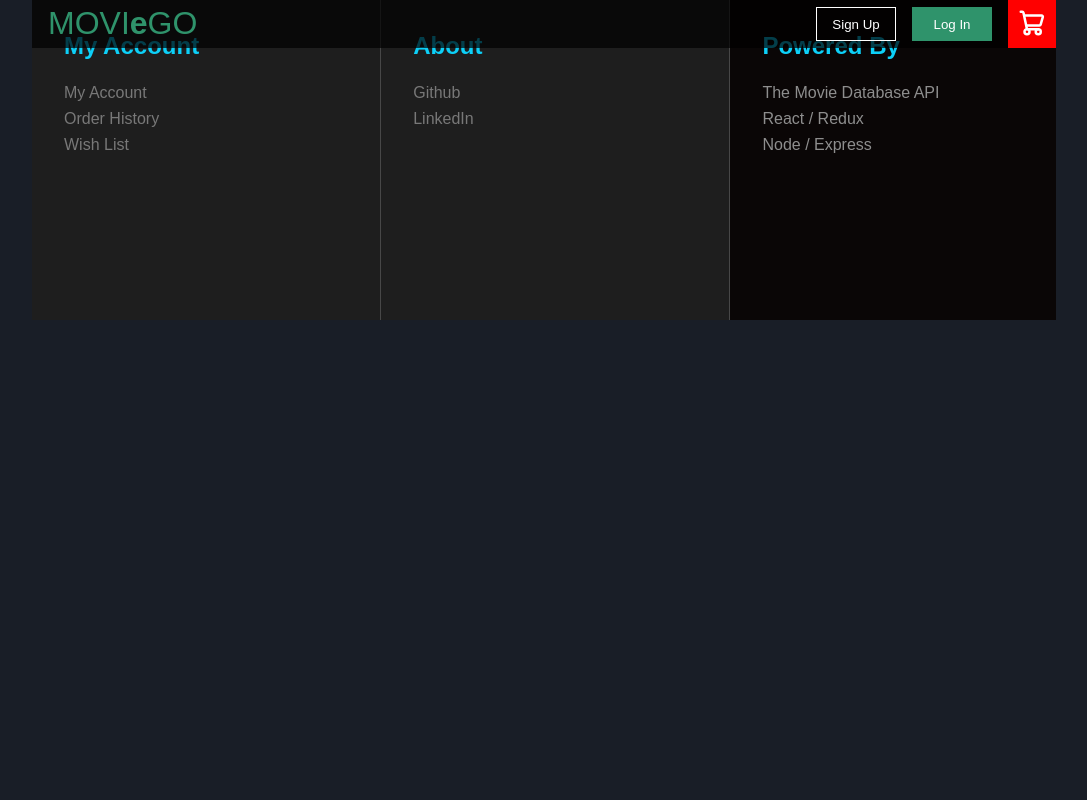
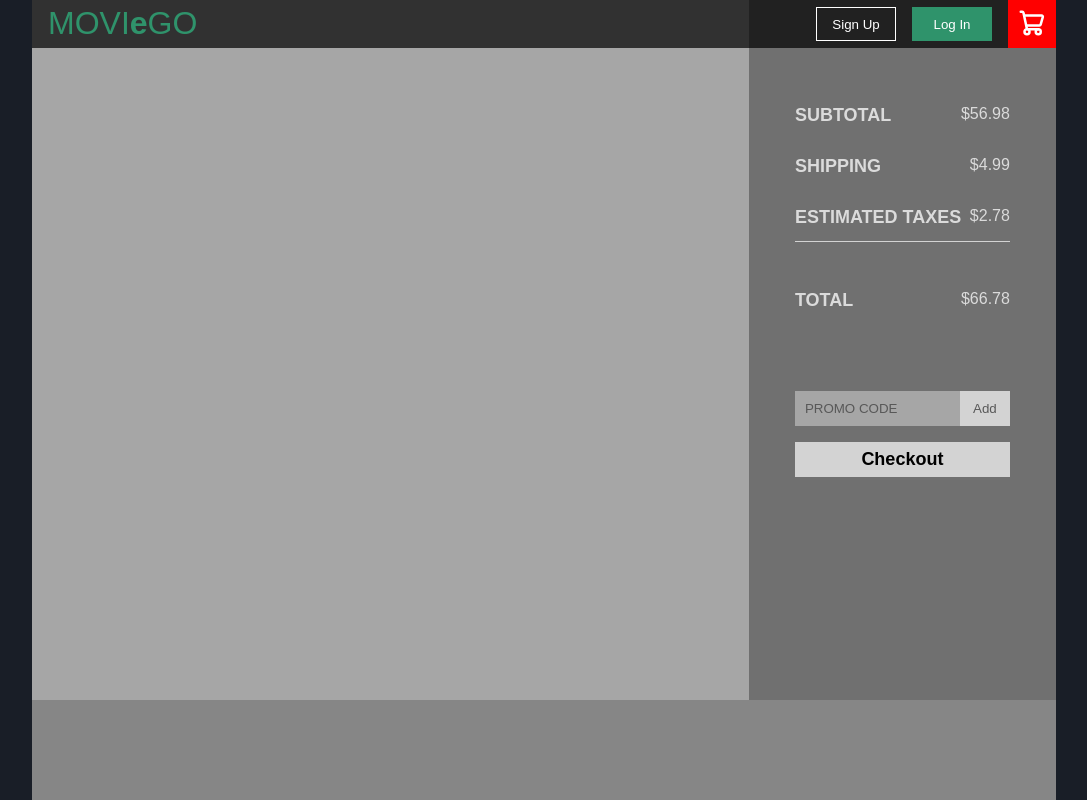
Before and after one commit to RohanMangroo/eCommerceProject, a React (Create React App) app in the folder frontend/: page /cart in a window 1280 px wide. Shown: the top 800 px of the page, without its empty margins (96-1183 px from the left). Built offline with nearby package versions, Linux system fonts and the light colour scheme.

Commit message:
working on cart page

```diff
--- /dev/null
+++ b/frontend/src/components/Cart.js
@@ -0,0 +1,54 @@
+import React from 'react';
+import '../styles/cart-total.css';
+
+export default function Cart() {
+  return (
+    <div>
+      <div className="cart-page flex-col">
+        <section className="cart-top flex-row">
+          <div className="cart-orders">
+            <div className="cart-row"></div>
+          </div>
+          <div className="cart-total-container flex-col center-items">
+            <div className="cart-total-subcontainer flex-col">
+              <div>
+                <span className="cart-subtotal">SUBTOTAL</span>
+                <span className="amount-txt">$56.98</span>
+              </div>
+              <div>
+                <span className="cart-shipping">SHIPPING</span>
+                <span className="amount-txt">$4.99</span>
+              </div>
+              <div className="cart-tax">
+                <span>ESTIMATED TAXES</span>
+                <span className="amount-txt">$2.78</span>
+              </div>
+              <div className="cart-total">
+                <span>TOTAL</span>
+                <span className="amount-txt">$66.78</span>
+              </div>
+
+              <div className="cart-promo-code">
+                <form>
+                  <label htmlFor="promo-code"></label>
+                  <input
+                    defaultValue="PROMO CODE"
+                    type="text"
+                    name="promo-code"
+                    id="promo-code"
+                  ></input>
+                  <button className="promo-btn">Add</button>
+                </form>
+              </div>
+
+              <div className="cart-checkout">
+                <span>Checkout</span>
+              </div>
+            </div>
+          </div>
+        </section>
+        <section className="cart-bottom"></section>
+      </div>
+    </div>
+  );
+}
--- a/frontend/src/components/Navbar.js
+++ b/frontend/src/components/Navbar.js
@@ -11,7 +11,7 @@ export default function Navbar({ toggleLogin }) {
       <button className="nav-btn login-btn" onClick={toggleLogin}>
         Log In
       </button>
-      <Link to="/">
+      <Link to="/cart">
         <button className="cart">
           <CartIcon />
         </button>
--- a/frontend/src/components/UniversalRoutes.js
+++ b/frontend/src/components/UniversalRoutes.js
@@ -1,6 +1,7 @@
 import React from 'react';
 import { Routes, Route } from 'react-router-dom';
 import Homepage from './Homepage';
+import Cart from './Cart';
 import SignUp from './SignUp';
 import SingleMovie from './SingleMovie';
 
@@ -9,6 +10,7 @@ export default function UniversalRoutes() {
     <>
       <Routes>
         <Route path="/" element={<Homepage />}></Route>
+        <Route path="/cart" element={<Cart />}></Route>
         <Route path="/signUp" element={<SignUp />}></Route>
         <Route path="/movie/:id" element={<SingleMovie />}></Route>
       </Routes>
--- /dev/null
+++ b/frontend/src/styles/cart-total.css
@@ -0,0 +1,98 @@
+.cart-page {
+  width: 100%;
+  height: 1000px;
+}
+
+.cart-top {
+  width: 100%;
+  height: 70%;
+}
+
+.cart-orders {
+  height: 100%;
+  width: 70%;
+  background-color: rgb(166, 166, 166);
+}
+
+.cart-total-container {
+  height: 100%;
+  width: 30%;
+  background-color: rgb(112, 112, 112);
+}
+
+.cart-total-subcontainer {
+  height: 70%;
+  width: 70%;
+  justify-content: flex-start;
+  gap: 1rem;
+}
+
+.cart-total-subcontainer div {
+  height: 35px;
+  width: 100%;
+  /* background-color: rgb(59, 59, 59); */
+  font-family: sans-serif;
+  font-size: large;
+  font-weight: bold;
+  color: rgb(219, 219, 219);
+  display: flex;
+  justify-content: space-between;
+}
+
+.cart-tax {
+  border-bottom: solid thin lightgrey;
+}
+
+.cart-total {
+  margin-top: 2rem;
+}
+
+.cart-promo-code {
+  margin-top: 50px;
+}
+
+.cart-promo-code form {
+  width: 100%;
+  position: relative;
+}
+
+.cart-promo-code input {
+  border: none;
+  background-color: rgb(166, 166, 166);
+  height: 100%;
+  width: 100%;
+  padding-left: 10px;
+  color: rgb(88, 88, 88);
+}
+
+.promo-btn {
+  position: absolute;
+  top: 0;
+  right: 0;
+  height: 100%;
+  width: 50px;
+  border: none;
+  background-color: lightgrey;
+  color: rgb(88, 88, 88);
+  cursor: pointer;
+}
+
+.cart-checkout {
+  background-color: lightgrey;
+}
+
+.cart-checkout span {
+  color: black;
+  margin: auto;
+}
+
+.amount-txt {
+  font-weight: 100;
+  font-size: 1rem;
+}
+
+.cart-bottom {
+  width: 100%;
+  height: 30%;
+  background-color: rgb(134, 134, 134);
+}
--- a/frontend/src/styles/navbar.css
+++ b/frontend/src/styles/navbar.css
@@ -47,6 +47,7 @@
   width: 3rem;
   border: none;
   background-color: red;
+  cursor: pointer;
 }
 
 .movie-go-title {
```
